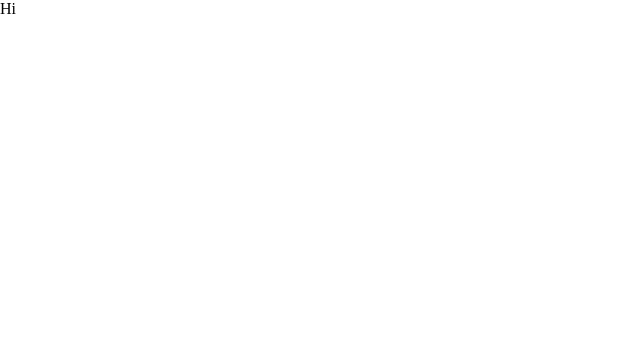
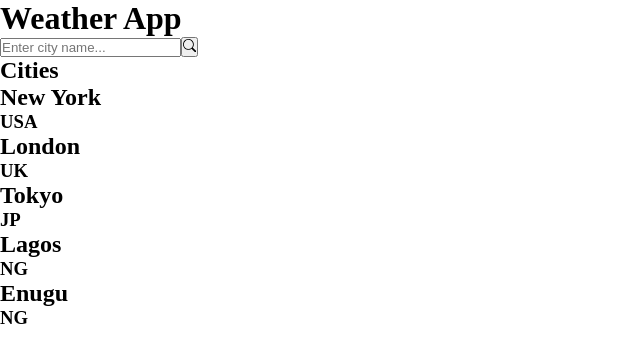
Before and after one commit to christianonoh/weather360, a React (Create React App) app: page / in a window 1280 px wide. Shown: the top 362 px of the page, without its empty margins (0-640 px from the left). Built offline with nearby package versions, Linux system fonts and the light colour scheme.

Commit message:
Connect redux and route to react

```diff
--- a/src/App.js
+++ b/src/App.js
@@ -1,13 +1,15 @@
+// App.js
+import React from 'react';
+import { Route, Routes } from 'react-router-dom';
+import HomePage from './routes/HomePage';
+import DetailsPage from './routes/DetailsPage';
 import './App.css';
 
-function App() {
-  return (
-    <div className="App">
-      <header className="App-header">
-        Hi
-      </header>
-    </div>
-  );
-}
+const App = () => (
+  <Routes>
+    <Route path="/" element={<HomePage />} />
+    <Route path="/details/:cityId" element={<DetailsPage />} />
+  </Routes>
+);
 
 export default App;
--- a/src/index.js
+++ b/src/index.js
@@ -1,10 +1,17 @@
 import React from 'react';
 import ReactDOM from 'react-dom/client';
+import { BrowserRouter } from 'react-router-dom';
+import { Provider } from 'react-redux';
 import App from './App';
+import store from './redux/store';
 
 const root = ReactDOM.createRoot(document.getElementById('root'));
 root.render(
   <React.StrictMode>
-    <App />
-  </React.StrictMode>
+    <BrowserRouter>
+      <Provider store={store}>
+        <App />
+      </Provider>
+    </BrowserRouter>
+  </React.StrictMode>,
 );
```
